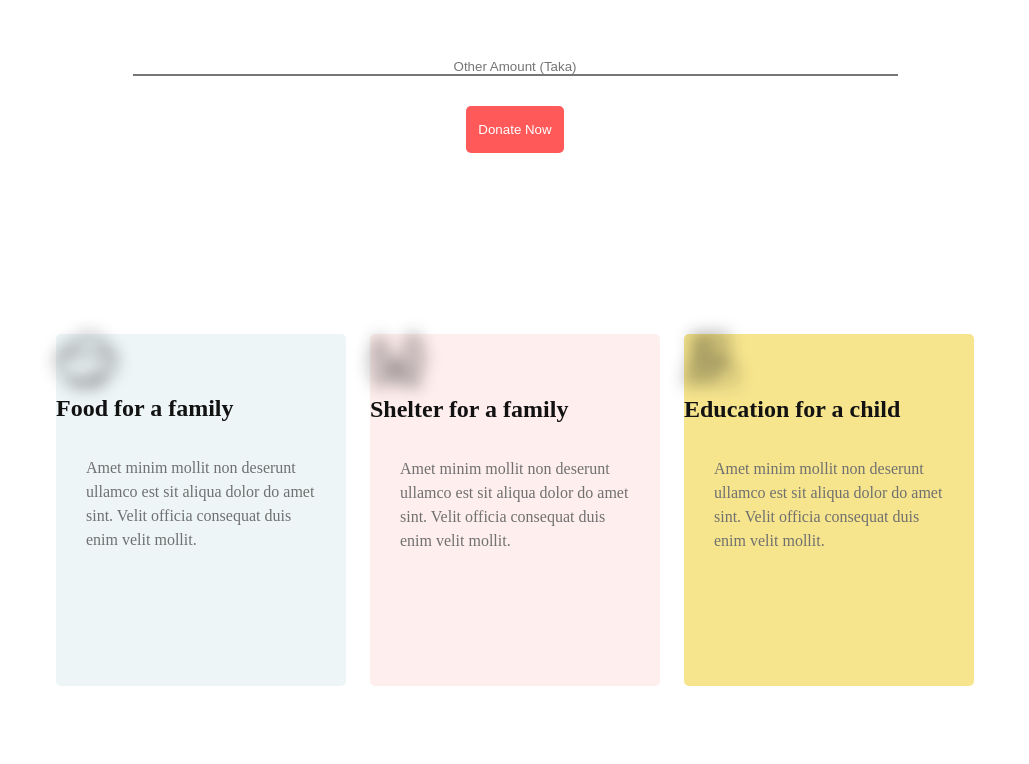
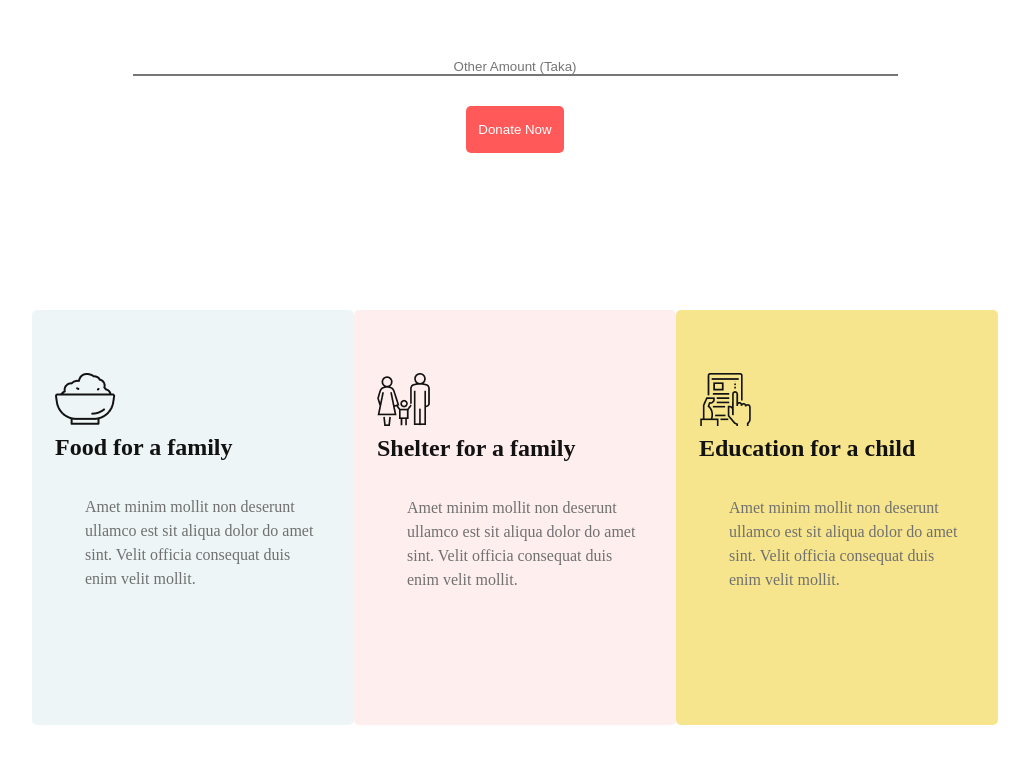
Before and after one commit to xanon-oc/be-humble, a plain HTML site: page be-humble.html in a window 1280 px wide. Shown: the part 1165-1929 px from the top of the page, without its empty margins (125-1154 px from the left). Drawn offline with Linux system fonts and the light colour scheme.

Commit message:
3rd commit

```diff
--- a/be-humble.html
+++ b/be-humble.html
@@ -11,7 +11,7 @@
 
     <header class="donate-area">
 
-        <img src="images/donation5.jpg" alt="bg">
+        <img src="images/donation5.jpg" alt="bg" class="imgsrx">
     <div class="text">
         <h1 class="header-title">Let’s Help <span> Those Who </span> <br> Are More <span> In Need </span></h1>
         <p class="p-description">Lorem ipsum dolor sit amet, usu cu esse possit referrentur, at eam falli <br> deterruisset. No duo populo animal noluisse, enim</p>
@@ -48,7 +48,7 @@
 
     <div class="service-container">
         <div class="food">
-            <img src="icons/food.png" alt="">
+            <img src="icons/food.png" alt="" class="4321">
             <h3 class="skill-title">Food for a family</h3>
             <p class="skill-descripiton">Amet minim mollit non deserunt ullamco est sit aliqua dolor do amet sint. Velit officia consequat duis enim velit mollit.</p>
         </div>
--- a/styles/style.css
+++ b/styles/style.css
@@ -9,7 +9,7 @@
     justify-content: center;
     align-items: center;
 }
-img{
+.imgsrx{
     filter: blur(8px);
   -webkit-filter: blur(8px);
 }
@@ -128,14 +128,15 @@ input {
 
 .service-container {
     margin: 157px;
-    padding: 24px;
+
     display: flex;
     justify-content: space-between;
-    text-align: left;
-    gap: 24px;
+
 }
 
 .food {
+    padding-left: 23px;
+    padding-top: 63px;
     width: 360px;
     height: 352px;
     left: 157px;
@@ -145,6 +146,8 @@ input {
     cursor: pointer;
 }
 .family {
+    padding-left: 23px;
+    padding-top: 63px;
     width: 360px;
     height: 352px;
     left: 157px;
@@ -154,6 +157,8 @@ input {
     cursor: pointer;
 }
 .education {
+    padding-left: 23px;
+    padding-top: 63px;
     width: 360px;
     height: 352px;
     left: 157px;
@@ -162,10 +167,17 @@ input {
     border-radius: 5px;
     cursor: pointer;
 }
-.skills:hover{
+.food:hover{
     box-shadow: 0px 9px 52px rgba(0, 0, 0, 0.2);
 }
 
+.family:hover{
+    box-shadow: 0px 9px 52px rgba(0, 0, 0, 0.2);
+}
+
+.education:hover{
+    box-shadow: 0px 9px 52px rgba(0, 0, 0, 0.2);
+}
 .skill-title {
     font-weight: 600;
     font-size: 24px;
@@ -174,11 +186,10 @@ input {
 
 }
 
-.skills img {
-    margin-bottom: 31.73px;
-}
+
 
 .skill-descripiton {
+
     font-weight: 400;
     font-size: 16px;
     line-height: 24px;
```
